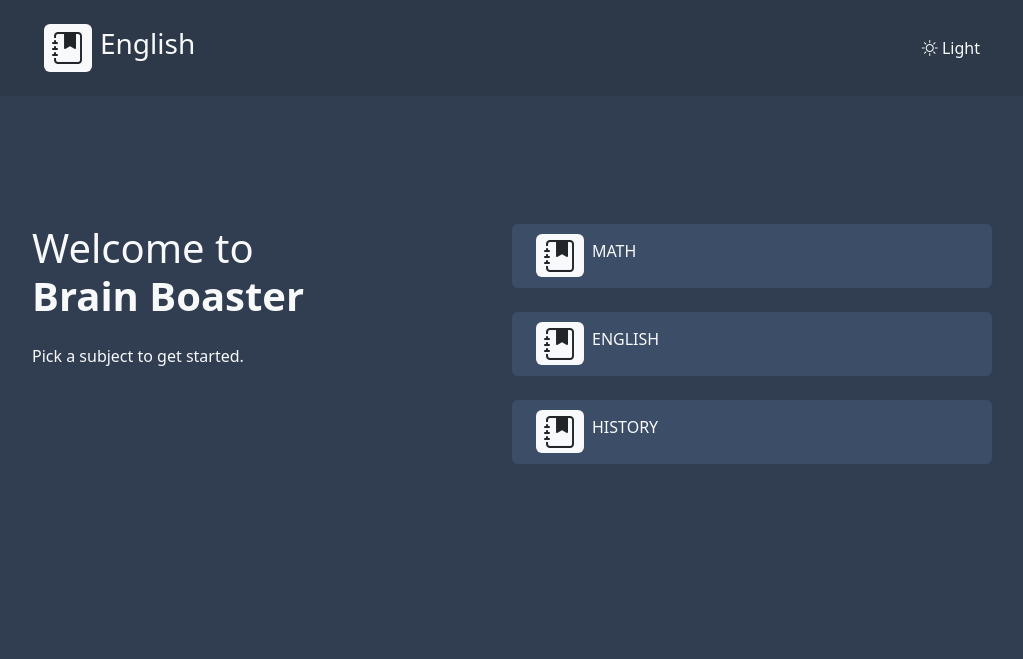
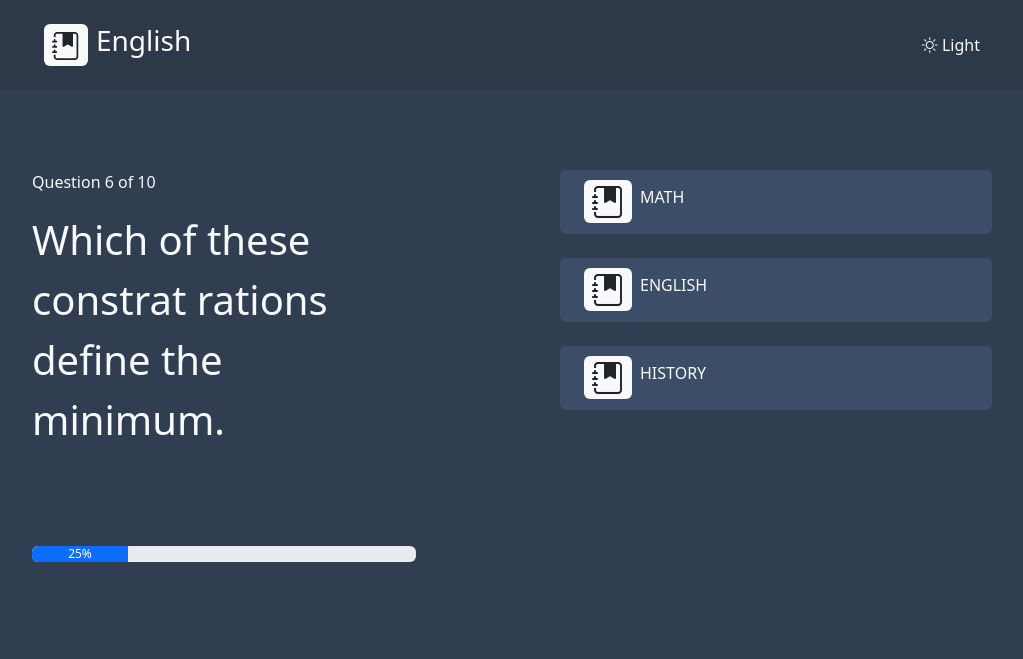
Before and after one commit to boakaidorborkamara/Quiz-App, a plain HTML site: page index.html in a window 1280 px wide. Shown: the whole page, without its empty margins (128-1151 px from the left). Drawn offline with nearby package versions, Linux system fonts and the light colour scheme.

Commit message:
display both div beside each other on the questions section

```diff
--- a/index.html
+++ b/index.html
@@ -14,12 +14,14 @@
         <div class="w-75">
             <nav class="container d-flex justify-content-between align-items-center py-4">
 
-                <div class="d-flex align-items-center">
-                    <i class="bi bi-journal-bookmark-fill fs-2 text-dark bg-light px-2 rounded me-2"></i>
-                    <h3>English</h3>
+                <div>
+                    <div class="d-flex align-items-center">
+                        <i class="bi bi-journal-bookmark-fill fs-3 text-dark bg-light px-2 rounded me-2"></i>
+                        <h3>English</h3>
+                    </div>
                 </div>
 
-                <div>
+                <div >
                     <!-- <i class="bi bi-moon-fill"></i> -->
                     <i class="bi bi-brightness-high"></i>
                     Light
@@ -32,7 +34,7 @@
     <main class="d-flex align-items-center justify-content-center " style="height: 80vh;">
         <div class="w-75 h-75 text-light">
             <!-- welcome section  -->
-            <section class="d-lg-flex justify-content-between py-5" id="welcome-section ">
+            <section class="d-lg-flex d-lg-none justify-content-between py-5 " id="welcome-section">
                 <div class="col-lg-6 ">
                     <h1>
                         <span class="fw-light">Welcome to </span>
@@ -68,12 +70,40 @@
             </section>
 
             <!-- question section  -->
-            <section class="d-none" id="questions-section">
-                <p>Question 6 of 10</p>
-                <p>Which of these constrat rations define the minimum.</p>
+            <section class="d-flex justify-content-between" id="questions-section">
+                <div class=" me-5 pe-5">
+                    <p>Question 6 of 10</p>
+                    <p class="fs-1 mb-5 pb-5">Which of these constrat rations define the minimum.</p>
 
-                <div class="progress">
-                    <div class="progress-bar" role="progressbar" style="width: 25%;" aria-valuenow="25" aria-valuemin="0" aria-valuemax="100">25%</div>
+                    <div class="progress mt-5">
+                        <div class="progress-bar" role="progressbar" style="width: 25%;" aria-valuenow="25" aria-valuemin="0" aria-valuemax="100">25%</div>
+                    </div>
+                </div>
+
+                <div class="col-lg-6 ps-5">
+                    <div class="quiz-category px-4 py-2 mb-4 d-flex  align-items-center rounded">
+                        <div>
+                            <i class="bi bi-journal-bookmark-fill fs-2 text-dark bg-light px-2 rounded me-2"></i>
+                        </div>
+                        <h6>MATH</h6>
+                    </div>
+
+                    <div class="quiz-category px-4 py-2 mb-4 d-flex  align-items-center rounded">
+                        <div>
+                            <i class="bi bi-journal-bookmark-fill fs-2 text-dark bg-light px-2 rounded me-2"></i>
+                        </div>
+                        <h6>ENGLISH</h6>
+                    </div>
+
+                    <div class="quiz-category px-4 py-2 mb-4 d-flex  align-items-center rounded">
+                        <div>
+                            <i class="bi bi-journal-bookmark-fill fs-2 text-dark bg-light px-2 rounded me-2"></i>
+                        </div>
+                        <h6>HISTORY</h6>
+                    </div>
+
+
+
                 </div>
             </section>
         </div>
```
